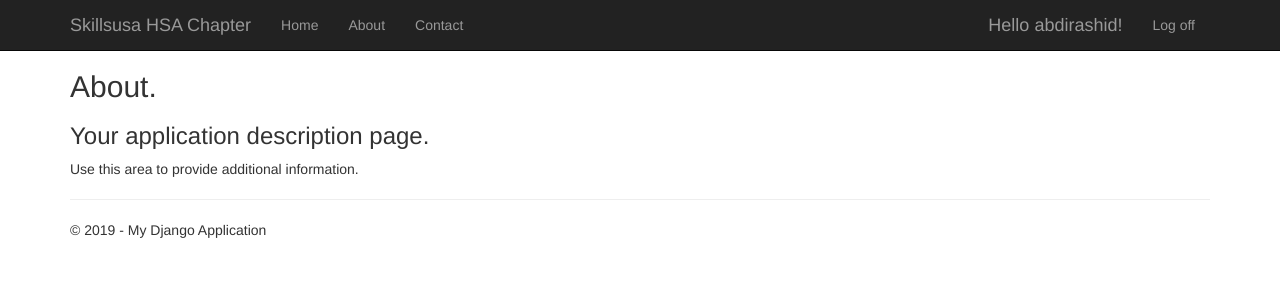
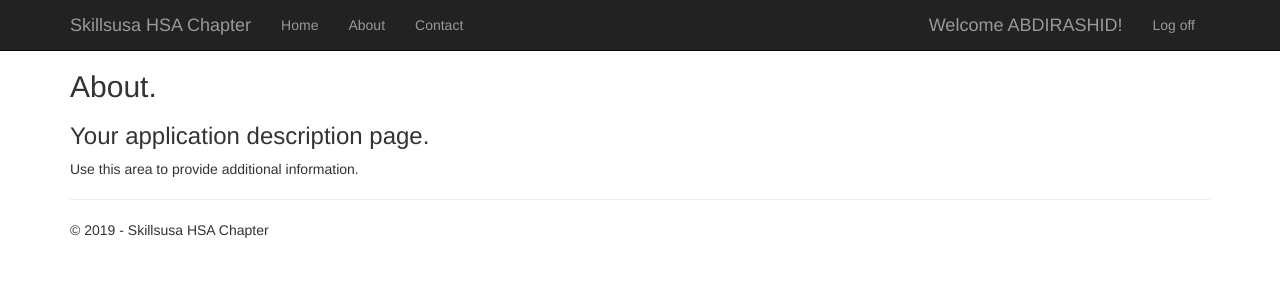
Before and after one commit to abdirashidabdi/skillusa_website, a Django app: page /about/ in a window 1280 px wide. Shown: the top 300 px of the page. Run offline with Django 3.2, Linux system fonts and the light colour scheme; a user stored in the database is signed in; some libraries are stand-ins or nearby versions.

Commit message:
set up superuser

```diff
--- a/app/templates/app/layout.html
+++ b/app/templates/app/layout.html
@@ -36,7 +36,7 @@
 {% block content %}{% endblock %}
         <hr/>
         <footer>
-            <p>&copy; {{ year }} - My Django Application</p>
+            <p>&copy; {{ year }} - Skillsusa HSA Chapter</p>
         </footer>
     </div>
 
--- a/app/templates/app/loginpartial.html
+++ b/app/templates/app/loginpartial.html
@@ -2,7 +2,7 @@
 <form id="logoutForm" action="/logout/" method="post" class="navbar-right">
     {% csrf_token %}
     <ul class="nav navbar-nav navbar-right">
-        <li><span class="navbar-brand">Hello {{ user.username }}!</span></li>
+        <li><span class="navbar-brand">Welcome {{ user.username|upper }}!</span></li>
         <li><a href="javascript:document.getElementById('logoutForm').submit()">Log off</a></li>
     </ul>
 </form>
--- a/app/views.py
+++ b/app/views.py
@@ -4,11 +4,14 @@ Definition of views.
 
 from datetime import datetime
 from django.shortcuts import render
-from django.http import HttpRequest
+from django.http import HttpRequest,HttpResponseRedirect
+from django.urls import resolvers
+from django.contrib.auth.decorators import login_required
+
 
 def home(request):
     """Renders the home page."""
-    assert isinstance(request, HttpRequest)
+
     return render(
         request,
         'app/index.html',
@@ -19,8 +22,7 @@ def home(request):
     )
 
 def contact(request):
-    """Renders the contact page."""
-    assert isinstance(request, HttpRequest)
+
     return render(
         request,
         'app/contact.html',
@@ -33,7 +35,6 @@ def contact(request):
 
 def about(request):
     """Renders the about page."""
-    assert isinstance(request, HttpRequest)
     return render(
         request,
         'app/about.html',
```
Also changed, not shown: db.sqlite3.
